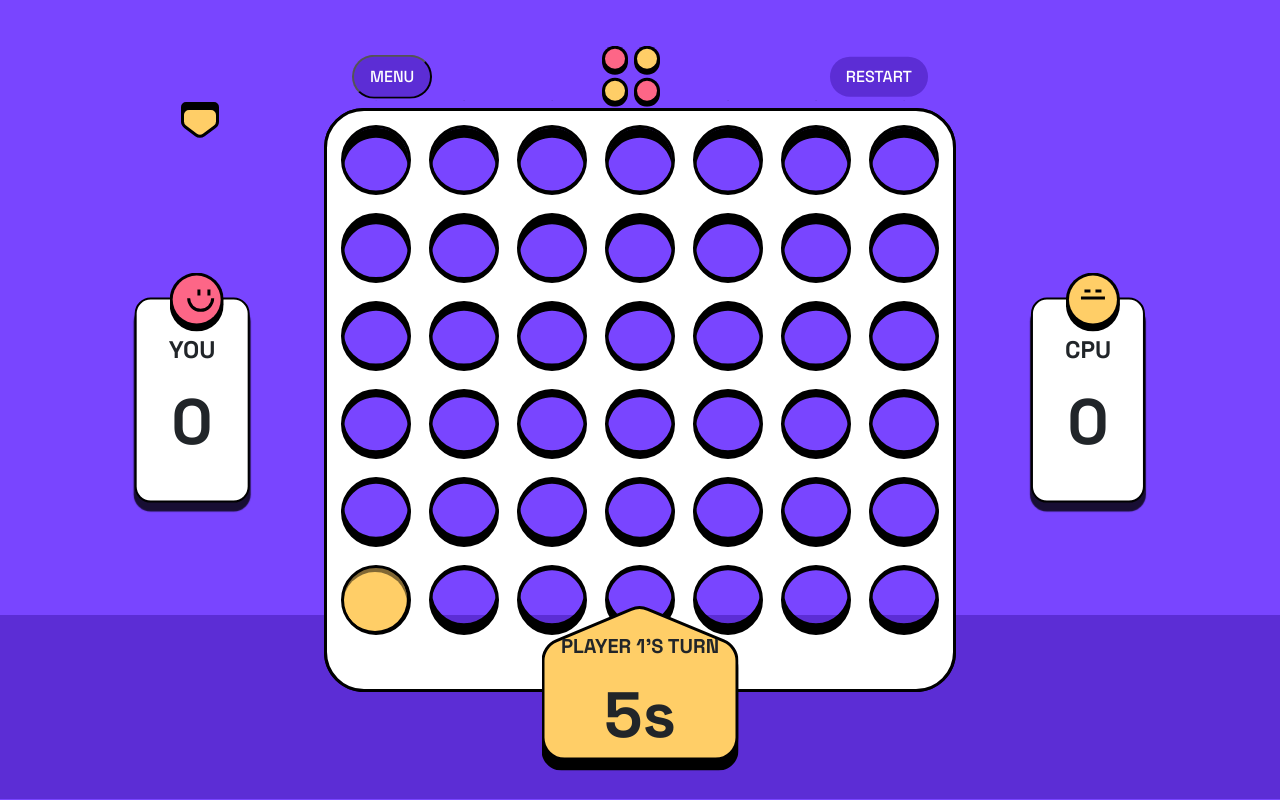
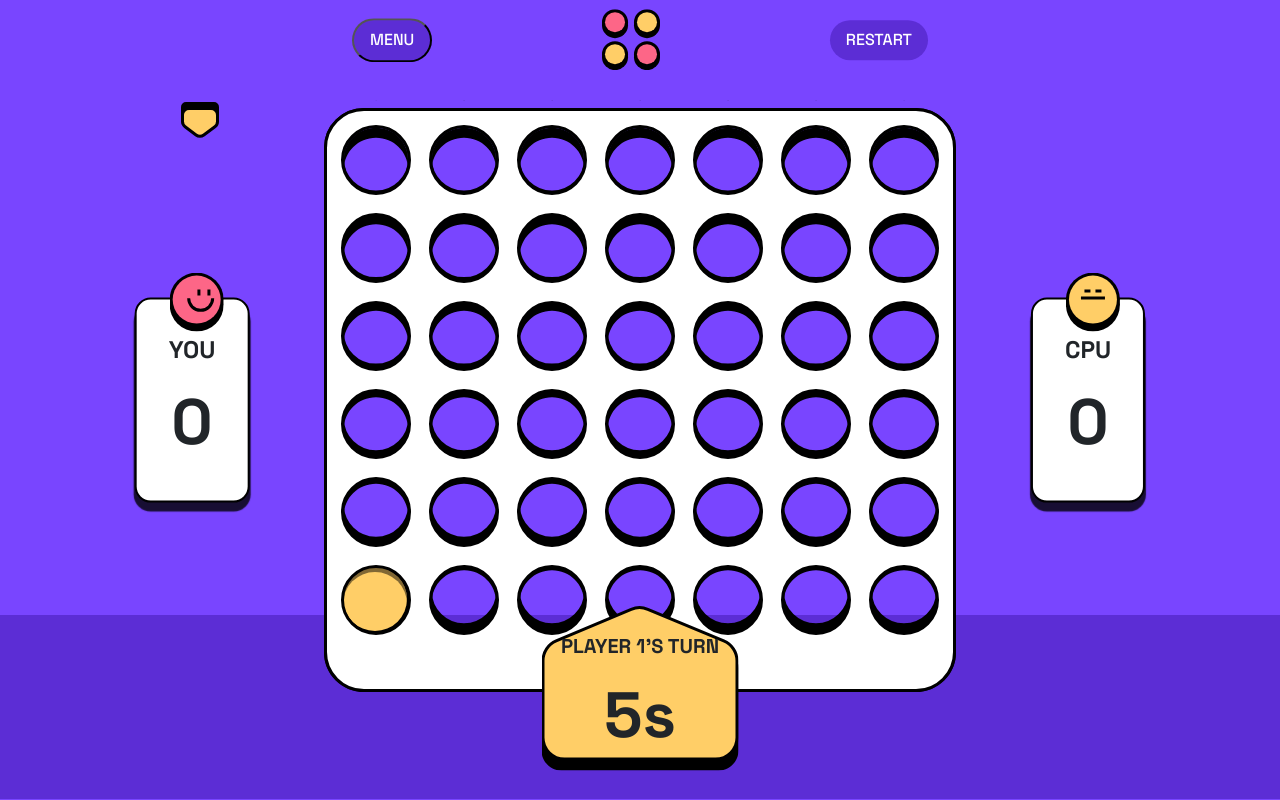
Before and after one commit to ahmettaydinn/react-connect-four-game, a React (Create React App) app: page /inGame in a window 1280 px wide. Built offline with nearby package versions, Linux system fonts and the light colour scheme.

Commit message:
height responsive fixed

```diff
--- a/src/components/inGame/InGame.module.scss
+++ b/src/components/inGame/InGame.module.scss
@@ -21,7 +21,6 @@
 
 .inGameNav {
   display: flex;
-
   justify-content: center;
   align-items: center;
   width: 45%;
@@ -458,6 +457,12 @@
   }
 }
 
+@media screen and (max-height: 820px) {
+  .inGameNav {
+    transform: translateY(15%);
+  }
+}
+
 @media screen and (max-height: 620px) {
   .playerOne,
   .playerTwo {
```
